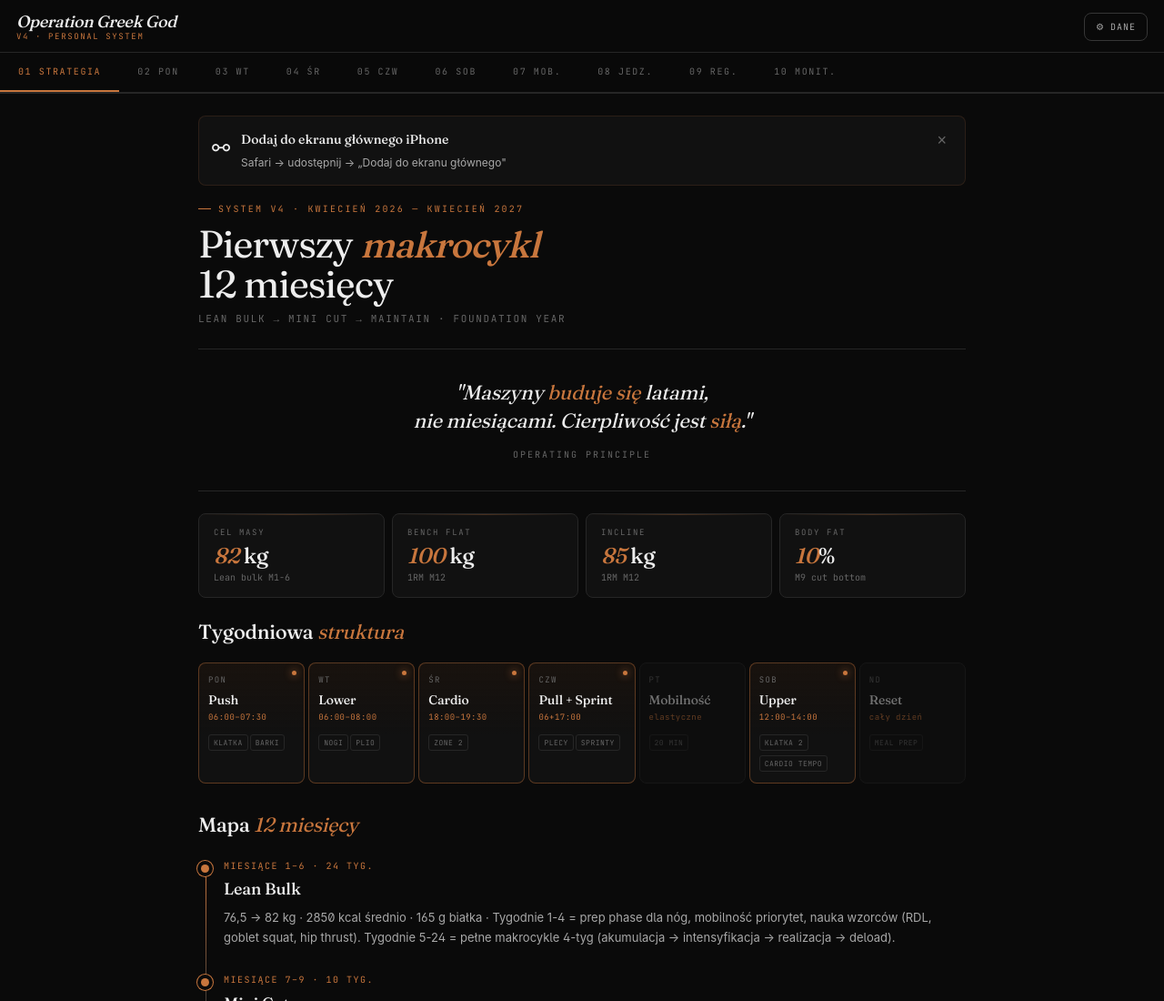
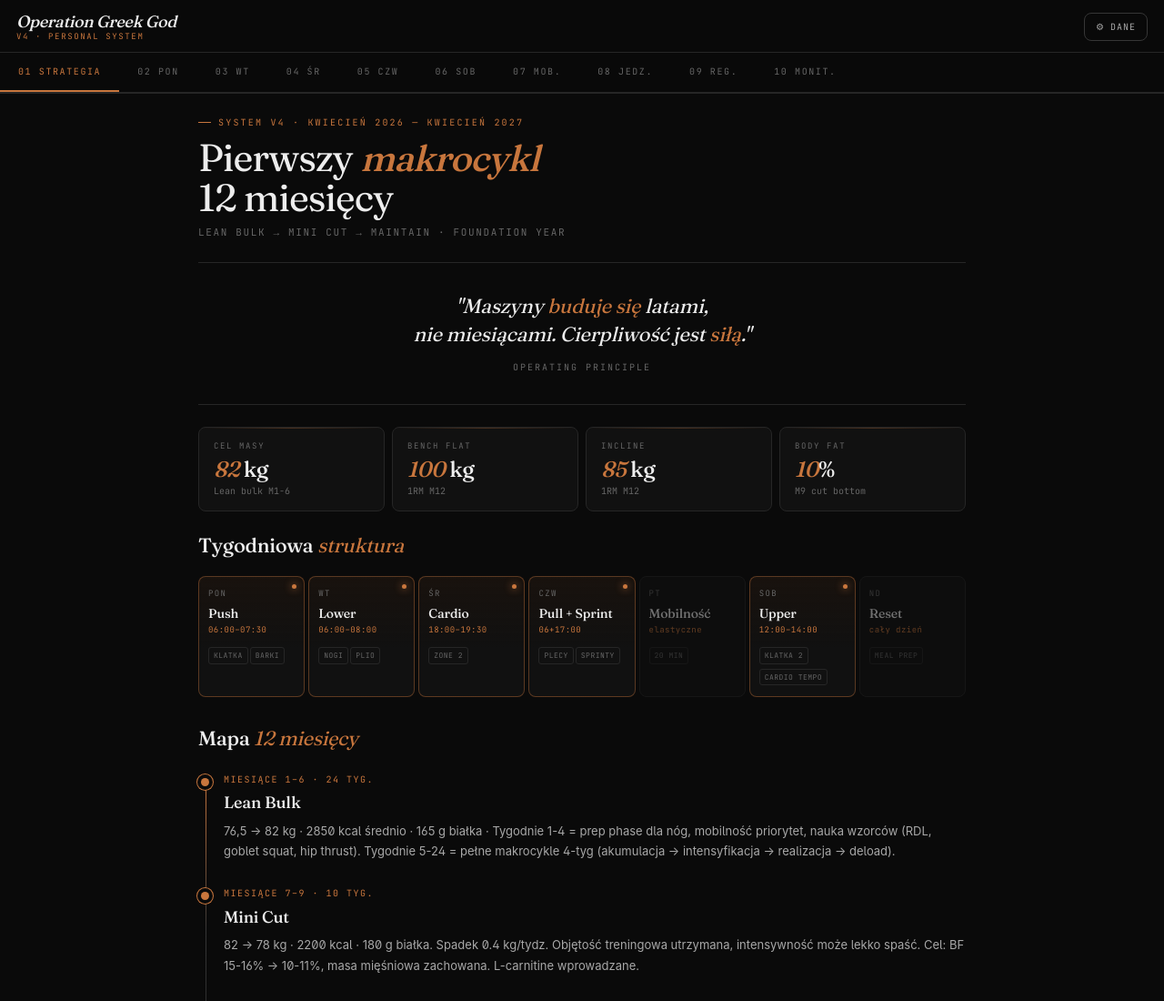
Before and after one commit to strzelus11/custom-plan, a plain HTML site: page index.html in a window 1280 px wide. Shown: the top 1100 px of the page at 91% size. Drawn offline with Linux system fonts and the light colour scheme.

Commit message:
Remove 'Add to Home Screen' instruction div
Removed the 'Add to Home Screen' instruction div from the overview section.

```diff
--- a/index.html
+++ b/index.html
@@ -717,11 +717,11 @@ p strong{color:var(--txt);font-weight:500}
 
 <!-- ============ OVERVIEW ============ -->
 <section id="ov" class="sec active">
-  <div id="ins" class="ins">
+  <!-- <div id="ins" class="ins">
     <div class="iico">⚯</div>
     <div class="itxt"><strong>Dodaj do ekranu głównego iPhone</strong>Safari → udostępnij → „Dodaj do ekranu głównego"</div>
     <button class="ix" onclick="document.getElementById('ins').style.display='none'">×</button>
-  </div>
+  </div> -->
 
   <div class="eyebrow">System v4 · Kwiecień 2026 — Kwiecień 2027</div>
   <h1 class="title">Pierwszy <em>makrocykl</em><br>12 miesięcy</h1>
```
